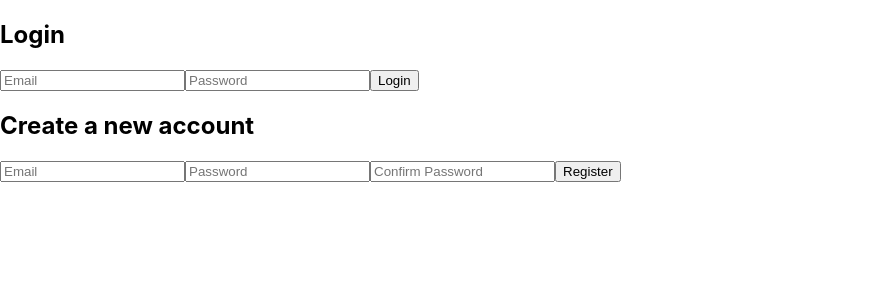
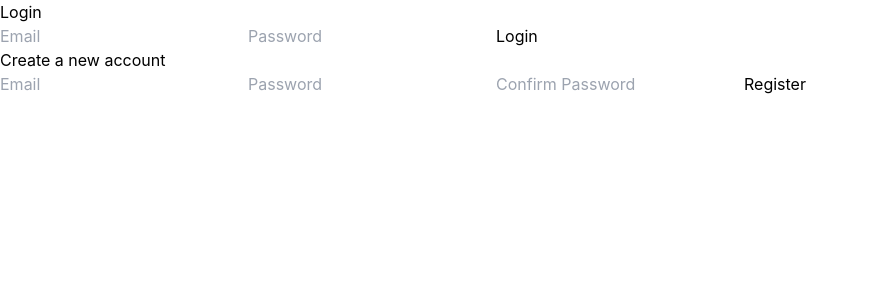
Before and after one commit to jmfarthin/interview_buddy, a React (Create React App) app in the folder client/: page / in a window 1280 px wide. Shown: the top 300 px of the page, without its empty margins (0-869 px from the left). Built offline with nearby package versions, Linux system fonts and the light colour scheme.

Commit message:
installed tailwindcss

```diff
--- a/client/package.json
+++ b/client/package.json
@@ -38,5 +38,8 @@
       "last 1 firefox version",
       "last 1 safari version"
     ]
+  },
+  "devDependencies": {
+    "tailwindcss": "^3.3.2"
   }
 }
--- a/client/src/index.css
+++ b/client/src/index.css
@@ -1,3 +1,7 @@
+@tailwind base;
+@tailwind components;
+@tailwind utilities;
+
 body {
   margin: 0;
   font-family: -apple-system, BlinkMacSystemFont, 'Segoe UI', 'Roboto', 'Oxygen',
@@ -5,11 +9,6 @@
     sans-serif;
   -webkit-font-smoothing: antialiased;
   -moz-osx-font-smoothing: grayscale;
-}
-
-code {
-  font-family: source-code-pro, Menlo, Monaco, Consolas, 'Courier New',
-    monospace;
 }
 
 
--- /dev/null
+++ b/client/tailwind.config.js
@@ -0,0 +1,10 @@
+/** @type {import('tailwindcss').Config} */
+module.exports = {
+  content: [
+    "./src/**/*.{js,jsx,ts,tsx}",
+  ],
+  theme: {
+    extend: {},
+  },
+  plugins: [],
+}
```
Also changed, not shown: 1 other file (tests, documents, lock files or other folders).
